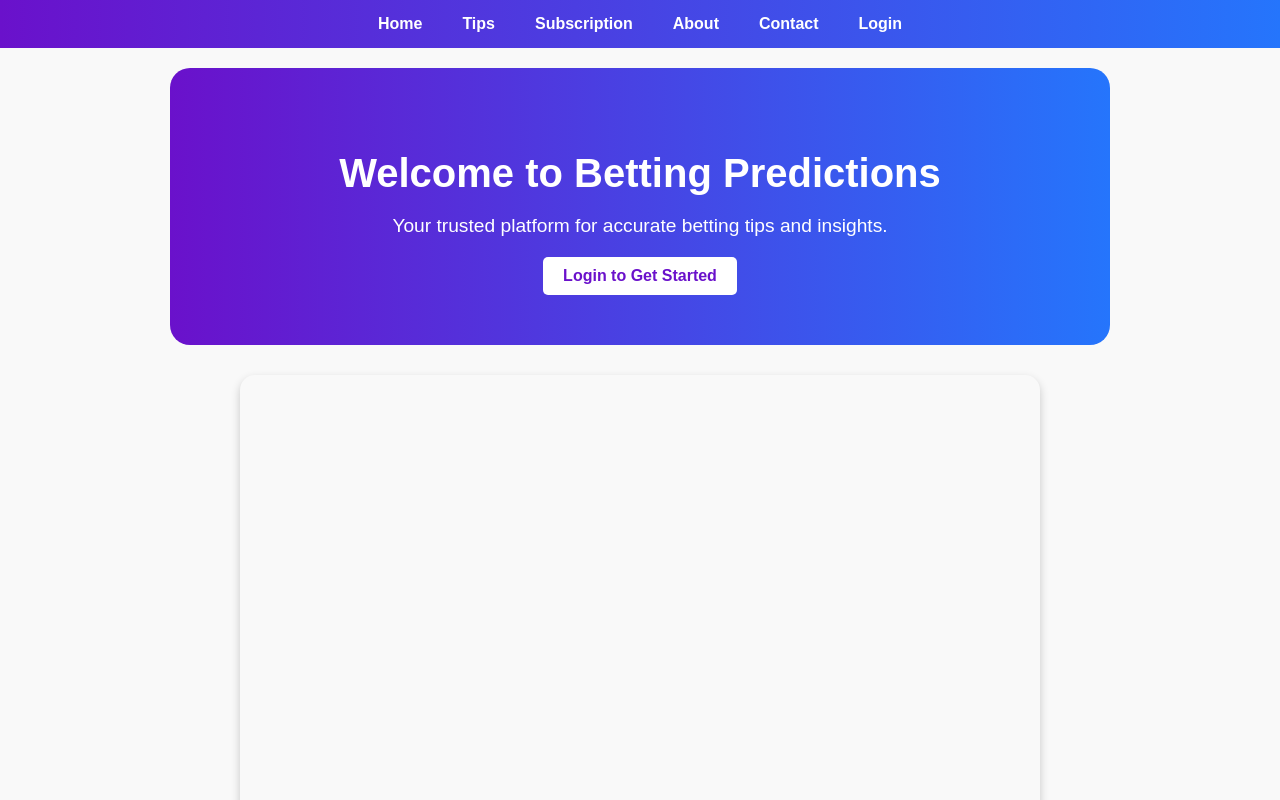
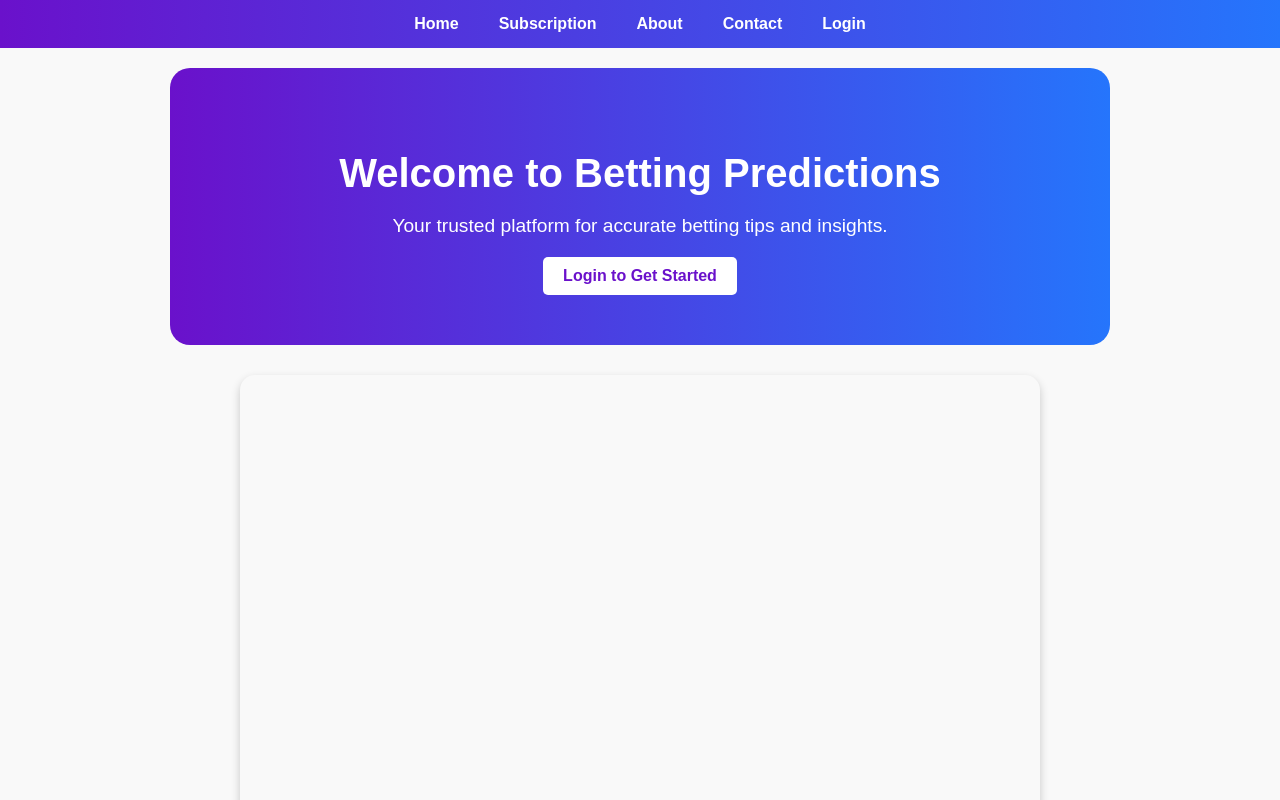
Before and after one commit to piusdev90/suretips, a plain HTML site: page index.html in a window 1280 px wide. Shown: the top 800 px of the page. Drawn offline with Linux system fonts and the light colour scheme.

Commit message:
Update index.html

```diff
--- a/index.html
+++ b/index.html
@@ -122,7 +122,6 @@
     <nav>
       <ul>
         <li><a href="home.html">Home</a></li>
-        <li><a href="tips.html">Tips</a></li>
         <li><a href="subscription.html">Subscription</a></li>
         <li><a href="about.html">About</a></li>
         <li><a href="contact.html">Contact</a></li>
```
